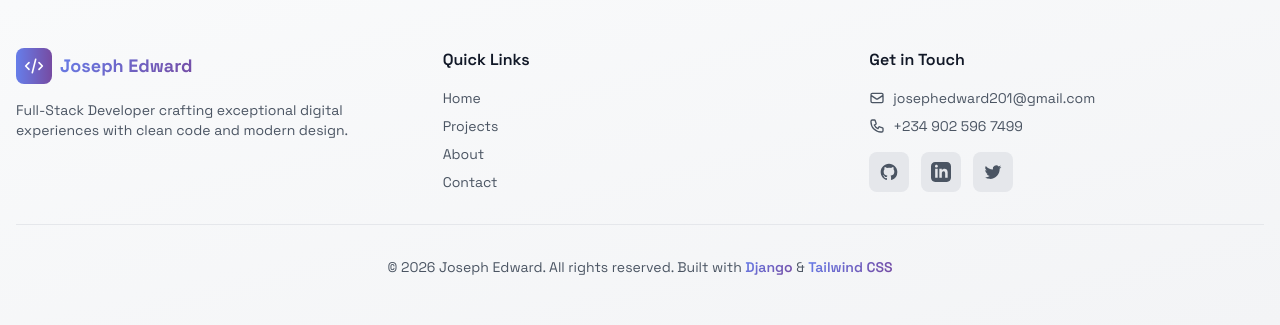
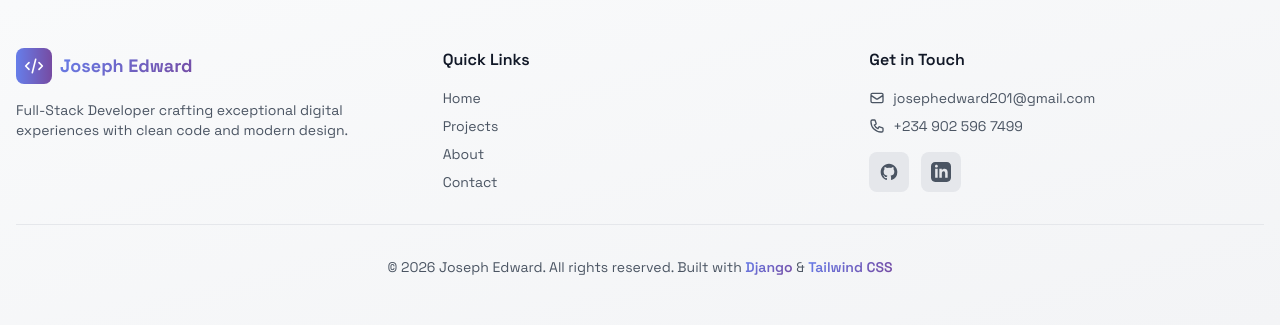
Before and after one commit to zazajo/joe, a Django app: page /about/ in a window 1280 px wide. Shown: the part 3512-3837 px from the top of the page. Run offline with Django 5.2, Linux system fonts and the light colour scheme; some libraries are stand-ins or nearby versions.

Commit message:
Update base.html

```diff
--- a/templates/base.html
+++ b/templates/base.html
@@ -315,21 +315,21 @@
 
                     <!-- Social Links -->
                     <div class="flex space-x-3 mt-4">
-                        <a href="#" class="w-10 h-10 bg-gray-200 dark:bg-gray-800 rounded-lg flex items-center justify-center text-gray-600 dark:text-gray-400 hover:bg-gradient-to-r hover:from-primary hover:to-secondary hover:text-white transition-all">
+                        <a href="https://github.com/zazajo" class="w-10 h-10 bg-gray-200 dark:bg-gray-800 rounded-lg flex items-center justify-center text-gray-600 dark:text-gray-400 hover:bg-gradient-to-r hover:from-primary hover:to-secondary hover:text-white transition-all">
                             <svg class="h-5 w-5" fill="currentColor" viewBox="0 0 24 24">
                                 <path fill-rule="evenodd" d="M12 2C6.477 2 2 6.484 2 12.017c0 4.425 2.865 8.18 6.839 9.504.5.092.682-.217.682-.483 0-.237-.008-.868-.013-1.703-2.782.605-3.369-1.343-3.369-1.343-.454-1.158-1.11-1.466-1.11-1.466-.908-.62.069-.608.069-.608 1.003.07 1.531 1.032 1.531 1.032.892 1.53 2.341 1.088 2.91.832.092-.647.35-1.088.636-1.338-2.22-.253-4.555-1.113-4.555-4.951 0-1.093.39-1.988 1.029-2.688-.103-.253-.446-1.272.098-2.65 0 0 .84-.27 2.75 1.026A9.564 9.564 0 0112 6.844c.85.004 1.705.115 2.504.337 1.909-1.296 2.747-1.027 2.747-1.027.546 1.379.202 2.398.1 2.651.64.7 1.028 1.595 1.028 2.688 0 3.848-2.339 4.695-4.566 4.943.359.309.678.92.678 1.855 0 1.338-.012 2.419-.012 2.747 0 .268.18.58.688.482A10.019 10.019 0 0022 12.017C22 6.484 17.522 2 12 2z" clip-rule="evenodd"></path>
                             </svg>
                         </a>
-                        <a href="#" class="w-10 h-10 bg-gray-200 dark:bg-gray-800 rounded-lg flex items-center justify-center text-gray-600 dark:text-gray-400 hover:bg-gradient-to-r hover:from-primary hover:to-secondary hover:text-white transition-all">
+                        <a href="https://www.linkedin.com/in/joseph-edward-94b7a3322?utm_source=share&utm_campaign=share_via&utm_content=profile&utm_medium=ios_app" class="w-10 h-10 bg-gray-200 dark:bg-gray-800 rounded-lg flex items-center justify-center text-gray-600 dark:text-gray-400 hover:bg-gradient-to-r hover:from-primary hover:to-secondary hover:text-white transition-all">
                             <svg class="h-5 w-5" fill="currentColor" viewBox="0 0 24 24">
                                 <path d="M19 0h-14c-2.761 0-5 2.239-5 5v14c0 2.761 2.239 5 5 5h14c2.762 0 5-2.239 5-5v-14c0-2.761-2.238-5-5-5zm-11 19h-3v-11h3v11zm-1.5-12.268c-.966 0-1.75-.79-1.75-1.764s.784-1.764 1.75-1.764 1.75.79 1.75 1.764-.783 1.764-1.75 1.764zm13.5 12.268h-3v-5.604c0-3.368-4-3.113-4 0v5.604h-3v-11h3v1.765c1.396-2.586 7-2.777 7 2.476v6.759z"/>
                             </svg>
                         </a>
-                        <a href="#" class="w-10 h-10 bg-gray-200 dark:bg-gray-800 rounded-lg flex items-center justify-center text-gray-600 dark:text-gray-400 hover:bg-gradient-to-r hover:from-primary hover:to-secondary hover:text-white transition-all">
+                        {% comment %} <a href="#" class="w-10 h-10 bg-gray-200 dark:bg-gray-800 rounded-lg flex items-center justify-center text-gray-600 dark:text-gray-400 hover:bg-gradient-to-r hover:from-primary hover:to-secondary hover:text-white transition-all">
                             <svg class="h-5 w-5" fill="currentColor" viewBox="0 0 24 24">
                                 <path d="M8.29 20.251c7.547 0 11.675-6.253 11.675-11.675 0-.178 0-.355-.012-.53A8.348 8.348 0 0022 5.92a8.19 8.19 0 01-2.357.646 4.118 4.118 0 001.804-2.27 8.224 8.224 0 01-2.605.996 4.107 4.107 0 00-6.993 3.743 11.65 11.65 0 01-8.457-4.287 4.106 4.106 0 001.27 5.477A4.072 4.072 0 012.8 9.713v.052a4.105 4.105 0 003.292 4.022 4.095 4.095 0 01-1.853.07 4.108 4.108 0 003.834 2.85A8.233 8.233 0 012 18.407a11.616 11.616 0 006.29 1.84"></path>
                             </svg>
-                        </a>
+                        </a> {% endcomment %}
                     </div>
                 </div>
             </div>
```
